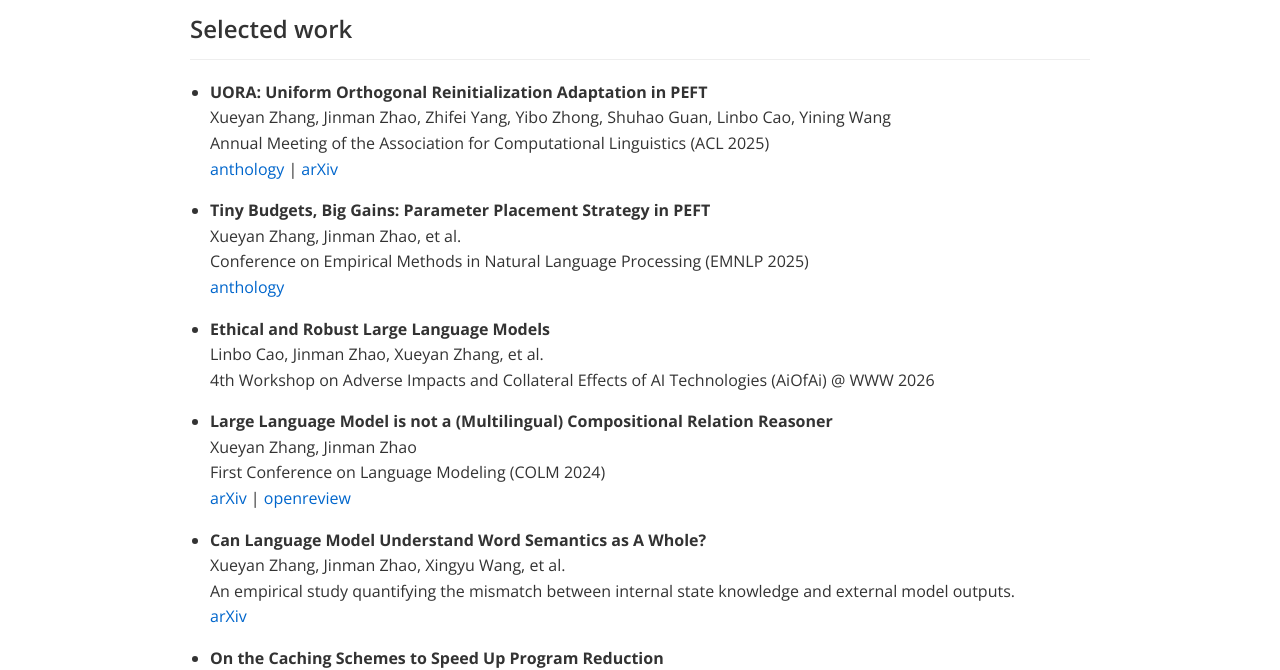
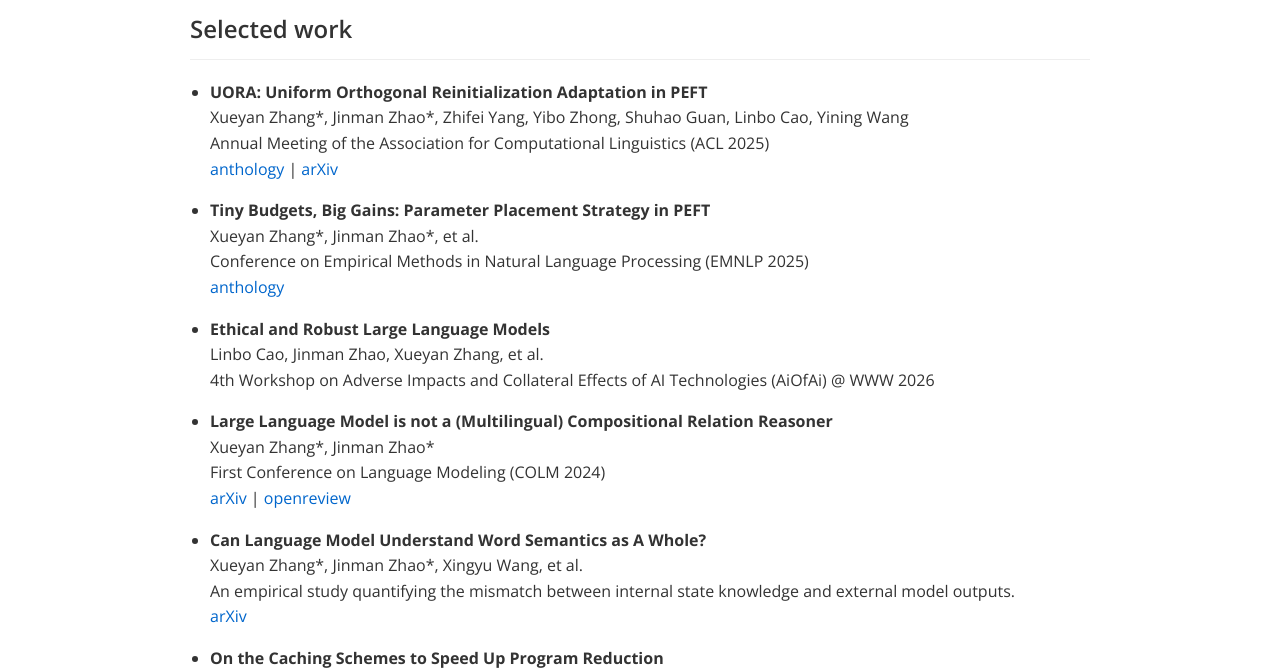
Before and after one commit to XueyanZhang/xueyanzhang.github.io, a Jekyll site: the page built from index.md, in a window 1280 px wide. Shown: the part 445-1115 px from the top of the page. Built offline with Jekyll 4.4.1, drawn with Linux system fonts in a browser that asks for light colours.

```diff
--- a/index.md
+++ b/index.md
@@ -20,12 +20,12 @@ Application / Model / Infra / Hardware / Resources
 ## Selected work
 
 - **UORA: Uniform Orthogonal Reinitialization Adaptation in PEFT** <br>
-  Xueyan Zhang, Jinman Zhao, Zhifei Yang, Yibo Zhong, Shuhao Guan, Linbo Cao, Yining Wang <br>
+  Xueyan Zhang\*, Jinman Zhao\*, Zhifei Yang, Yibo Zhong, Shuhao Guan, Linbo Cao, Yining Wang <br>
   Annual Meeting of the Association for Computational Linguistics (ACL 2025) <br>
 [anthology](https://aclanthology.org/2025.acl-long.575/) | [arXiv](https://arxiv.org/abs/2505.20154)
 
 - **Tiny Budgets, Big Gains: Parameter Placement Strategy in PEFT** <br>
-  Xueyan Zhang, Jinman Zhao, et al. <br>
+  Xueyan Zhang\*, Jinman Zhao\*, et al. <br>
   Conference on Empirical Methods in Natural Language Processing (EMNLP 2025) <br>
   [anthology](https://aclanthology.org/2025.emnlp-main.321/)
 
@@ -34,12 +34,12 @@ Application / Model / Infra / Hardware / Resources
   4th Workshop on Adverse Impacts and Collateral Effects of AI Technologies (AiOfAi) @ WWW 2026 <br>
 
 - **Large Language Model is not a (Multilingual) Compositional Relation Reasoner** <br>
-  Xueyan Zhang, Jinman Zhao <br>
+  Xueyan Zhang\*, Jinman Zhao\* <br>
   First Conference on Language Modeling (COLM 2024) <br>
   [arXiv](https://arxiv.org/abs/2403.02615) | [openreview](https://openreview.net/forum?id=wLQ3I0F1oj)
 
 - **Can Language Model Understand Word Semantics as A Whole?** <br>
-  Xueyan Zhang, Jinman Zhao, Xingyu Wang, et al. <br>
+  Xueyan Zhang\*, Jinman Zhao\*, Xingyu Wang, et al. <br>
   An empirical study quantifying the mismatch between internal state knowledge and external model outputs. <br>
   [arXiv](https://arxiv.org/abs/2409.13972)
 
```
